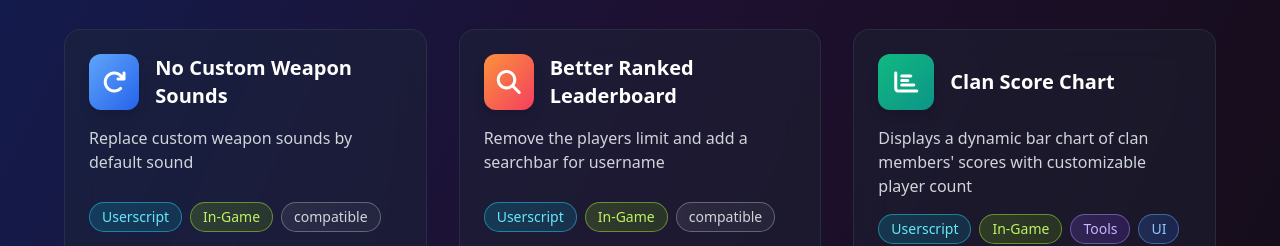
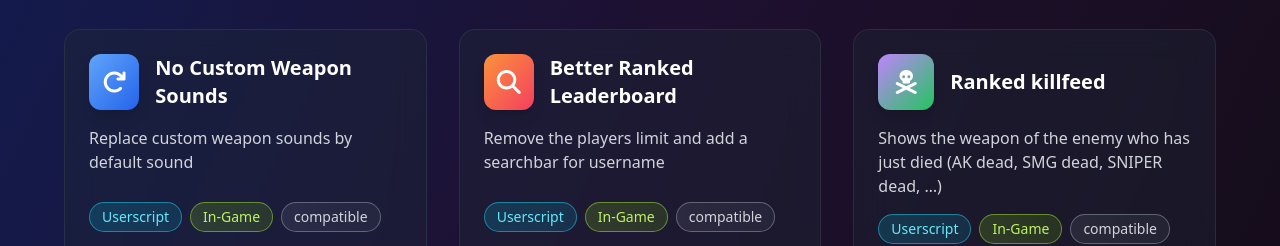
Before and after one commit to LombreBlanche34/krunker_scripts, a plain HTML site: page index.html in a window 1280 px wide. Shown: the part 1178-1424 px from the top of the page. Drawn offline with nearby package versions, Linux system fonts and the light colour scheme.

Commit message:
added ranked_killfeed

```diff
--- a/index.html
+++ b/index.html
@@ -377,6 +377,23 @@
                 ]
             },
             {
+                name: "Ranked killfeed",
+                description: "Shows the weapon of the enemy who has just died (AK dead, SMG dead, SNIPER dead, …)",
+                fullDescription: "Shows the weapon of the enemy who has just died (AK dead, SMG dead, SNIPER dead, …)",
+                github: "https://github.com/LombreBlanche34/krunker_ranked_kill_feed/tree/main",
+                install: "https://github.com/LombreBlanche34/krunker_ranked_kill_feed/blob/main/ranked_killfeed.js",
+                tags: ["Userscript", "In-Game", "compatible"],
+                icon: "fa-skull-crossbones",
+                gradient: "from-purple-400 to-green-500",
+                features: [
+                    "no need to read the chat",
+                    "instant information about ennemi",
+                ],
+                images: [
+                    "https://github.com/LombreBlanche34/krunker_ranked_kill_feed/raw/main/example.png?raw=true"
+                ]
+            },
+            {
                 name: "Clan Score Chart",
                 description: "Displays a dynamic bar chart of clan members' scores with customizable player count",
                 fullDescription: "A lightweight userscript that visualizes clan member performance through an interactive bar chart. Updates automatically when switching to the clan tab and lets you choose how many top performers to display (5 to 50 players).",
```
